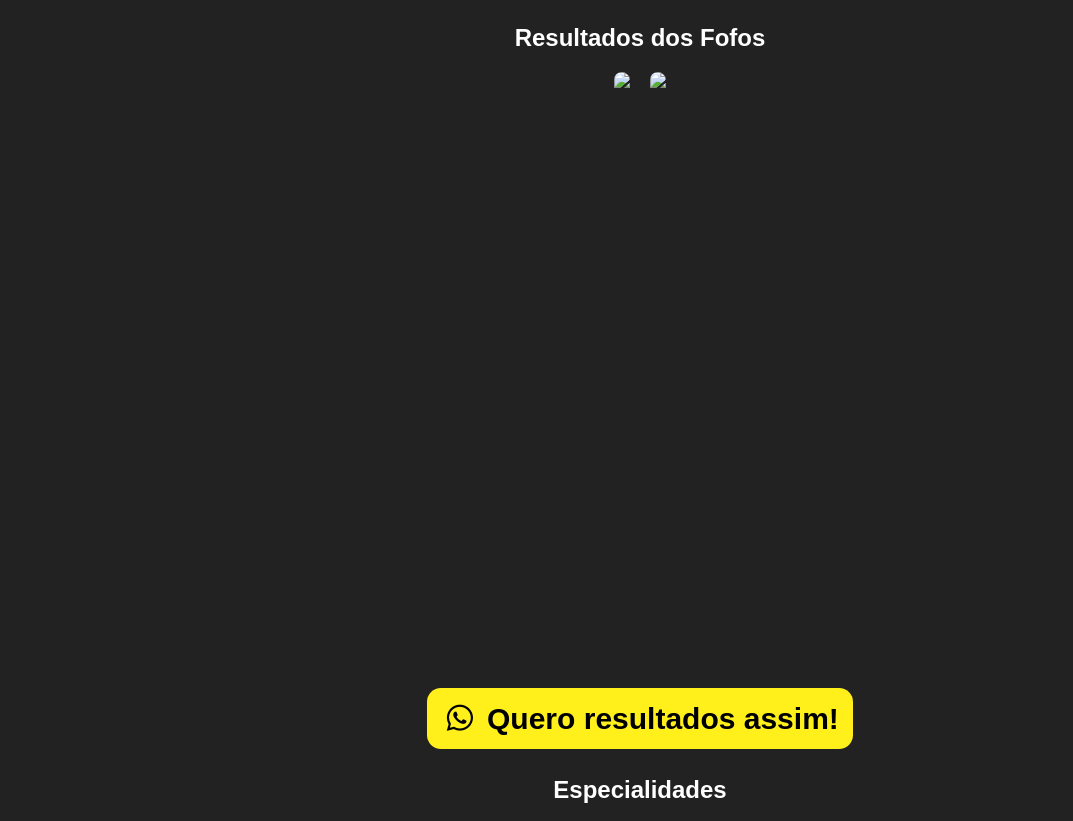
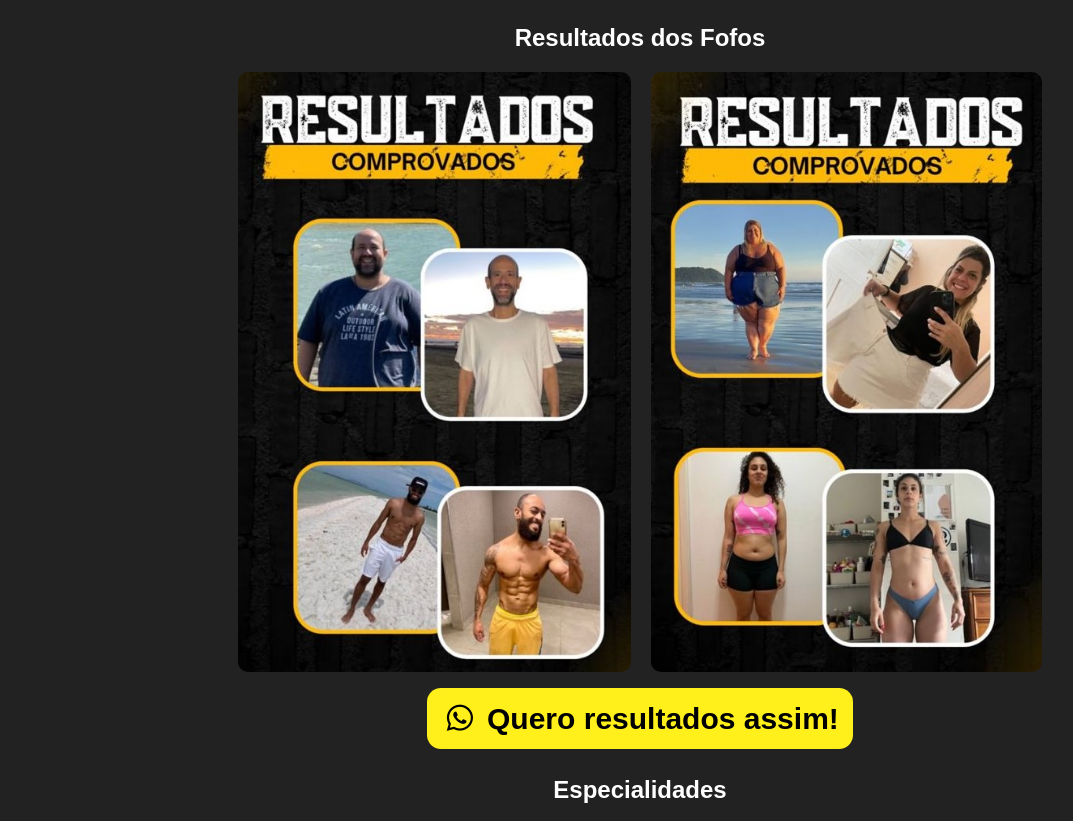
Before and after one commit to lucasfgarcez/site_romulo, a plain HTML site: page index.html in a window 1280 px wide. Shown: the part 688-1509 px from the top of the page, without its empty margins (0-1073 px from the left). Drawn offline with Linux system fonts and the light colour scheme; the site is published under a folder, as on GitHub Pages, so addresses that start at the root find nothing; a web font is replaced by a local one.

Commit message:
fix: update image paths in resultados section

```diff
--- a/index.html
+++ b/index.html
@@ -67,8 +67,8 @@
         <section id="resultados">
             <h1>Resultados dos Fofos</h1>
             <div class="resultados-imagens">
-                <img src="/src/images/resultados1.jpeg">
-                <img src="/src/images/resultados2.jpeg">
+                <img src="src/images/resultados1.jpeg">
+                <img src="src/images/resultados2.jpeg">
             </div>
             <div class="cta-btn">
                 <a href="https://wa.me/5511964618676?text=Ol%C3%A1!%20Vim%20pelo%20site%20e%20quero%20saber%20mais%20sobre%20seus%20servi%C3%A7os!" target="_blank">
```
